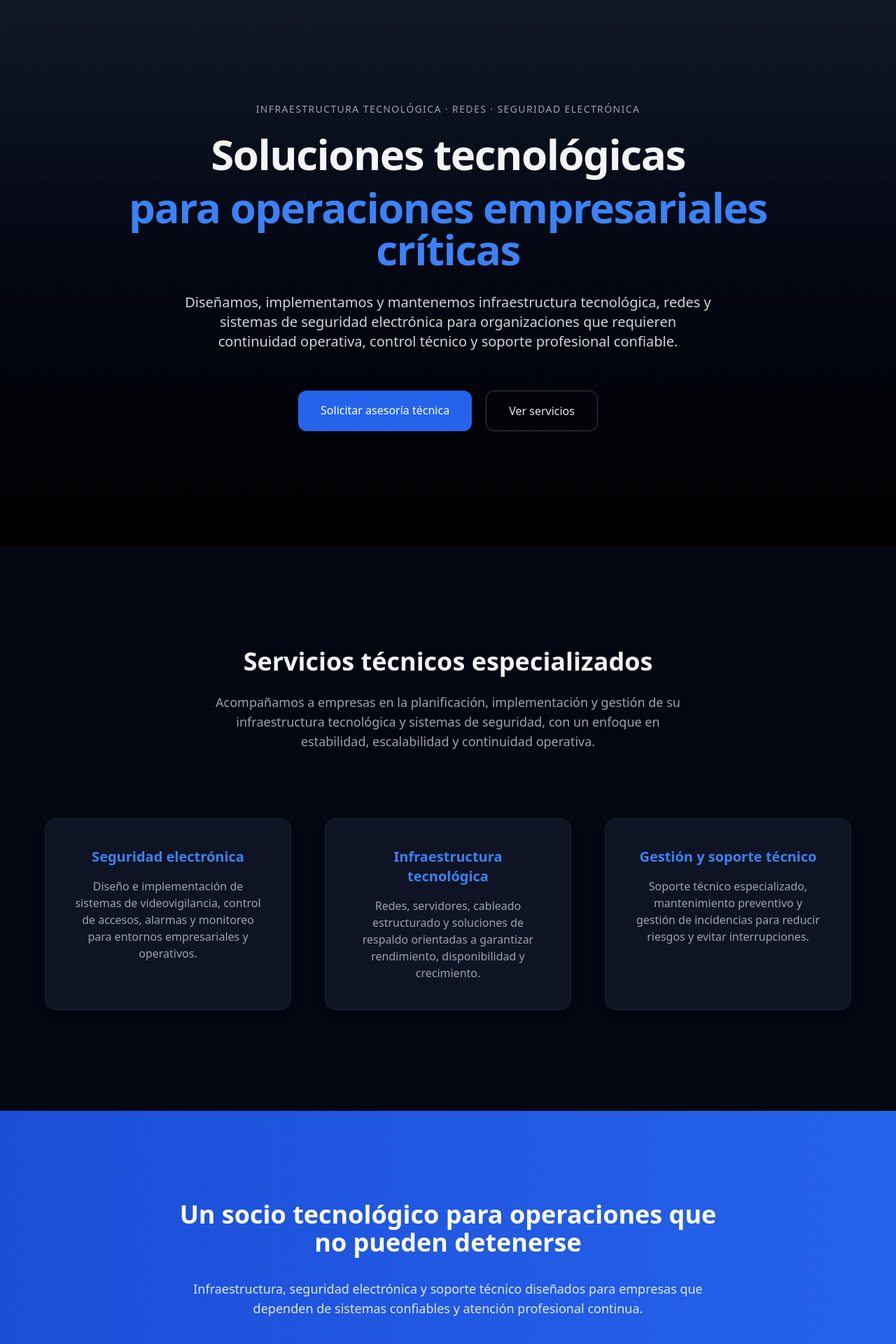
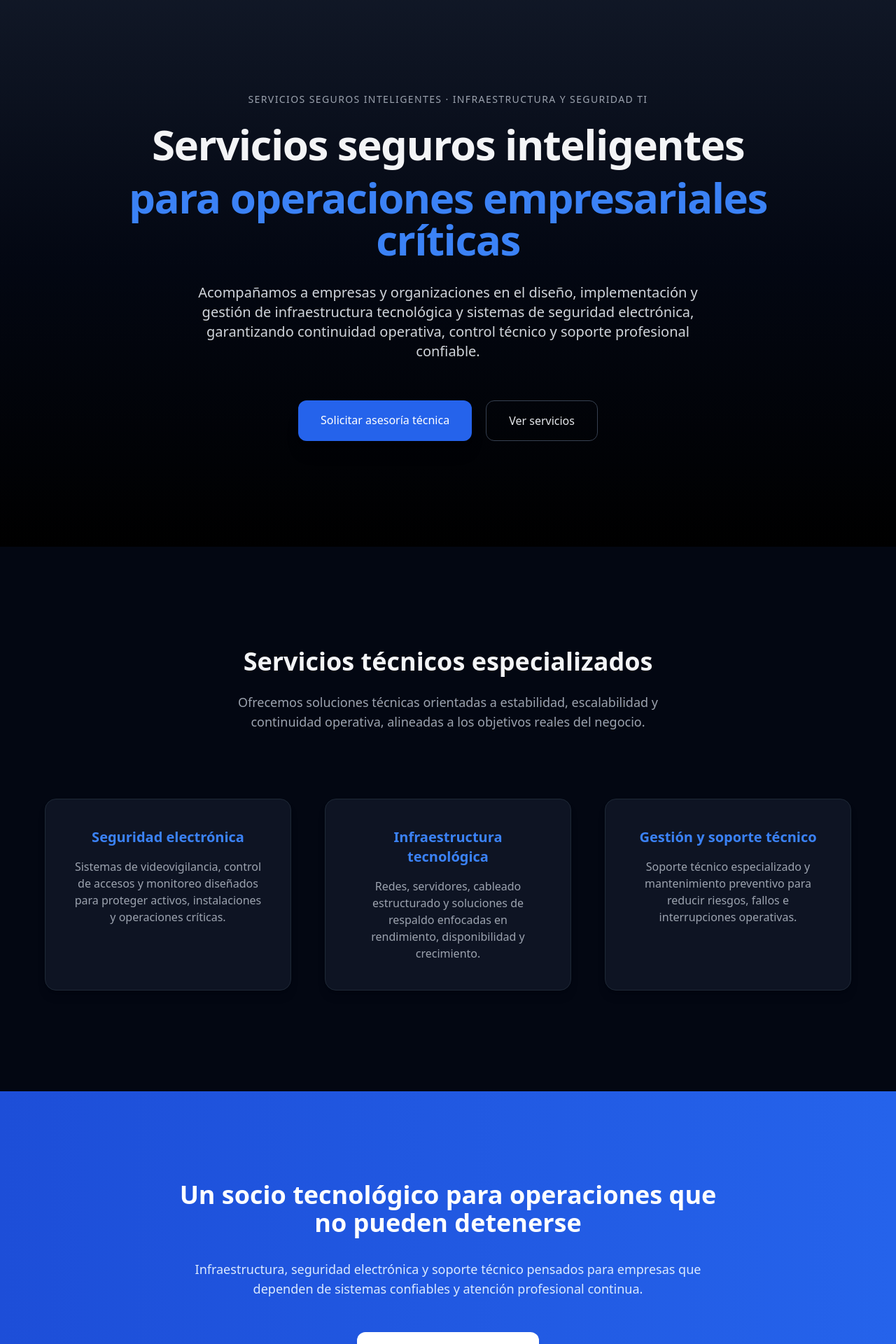
Before and after one commit to Leonard1600/secure-services-platform, a React (Vite) app in the folder client/: page / in a window 1280 px wide. Shown: the part 100-2020 px from the top of the page at 70% size. Built offline with nearby package versions, Linux system fonts and the light colour scheme.

Commit message:
refine home hero messaging and brand positioning

```diff
--- a/client/src/pages/Home.jsx
+++ b/client/src/pages/Home.jsx
@@ -14,20 +14,21 @@ const Home = () => {
           className="relative z-10 max-w-6xl mx-auto px-6 text-center"
         >
           <p className="text-xs sm:text-sm tracking-widest text-gray-400 uppercase mb-4 md:mb-6">
-            Infraestructura tecnológica · Redes · Seguridad electrónica
+            Servicios seguros inteligentes · Infraestructura y seguridad TI
           </p>
 
           <h1 className="text-3xl sm:text-4xl md:text-5xl lg:text-6xl font-extrabold tracking-tight mb-6 md:mb-8">
-            Soluciones tecnológicas
+            Servicios seguros inteligentes
             <span className="block text-blue-500 mt-3 md:mt-4">
               para operaciones empresariales críticas
             </span>
           </h1>
 
           <p className="text-sm sm:text-base md:text-lg lg:text-xl text-gray-300 max-w-3xl mx-auto mb-10 md:mb-14 leading-relaxed">
-            Diseñamos, implementamos y mantenemos infraestructura tecnológica,
-            redes y sistemas de seguridad electrónica para organizaciones que
-            requieren continuidad operativa, control técnico y soporte profesional confiable.
+            Acompañamos a empresas y organizaciones en el diseño, implementación
+            y gestión de infraestructura tecnológica y sistemas de seguridad
+            electrónica, garantizando continuidad operativa, control técnico y
+            soporte profesional confiable.
           </p>
 
           <div className="flex justify-center gap-4 sm:gap-5 flex-wrap">
@@ -56,9 +57,9 @@ const Home = () => {
               Servicios técnicos especializados
             </h2>
             <p className="text-gray-400 max-w-2xl mx-auto text-sm sm:text-base md:text-lg leading-relaxed">
-              Acompañamos a empresas en la planificación, implementación y
-              gestión de su infraestructura tecnológica y sistemas de seguridad,
-              con un enfoque en estabilidad, escalabilidad y continuidad operativa.
+              Ofrecemos soluciones técnicas orientadas a estabilidad,
+              escalabilidad y continuidad operativa, alineadas a los objetivos
+              reales del negocio.
             </p>
           </div>
 
@@ -66,15 +67,15 @@ const Home = () => {
             {[
               {
                 title: 'Seguridad electrónica',
-                desc: 'Diseño e implementación de sistemas de videovigilancia, control de accesos, alarmas y monitoreo para entornos empresariales y operativos.'
+                desc: 'Sistemas de videovigilancia, control de accesos y monitoreo diseñados para proteger activos, instalaciones y operaciones críticas.'
               },
               {
                 title: 'Infraestructura tecnológica',
-                desc: 'Redes, servidores, cableado estructurado y soluciones de respaldo orientadas a garantizar rendimiento, disponibilidad y crecimiento.'
+                desc: 'Redes, servidores, cableado estructurado y soluciones de respaldo enfocadas en rendimiento, disponibilidad y crecimiento.'
               },
               {
                 title: 'Gestión y soporte técnico',
-                desc: 'Soporte técnico especializado, mantenimiento preventivo y gestión de incidencias para reducir riesgos y evitar interrupciones.'
+                desc: 'Soporte técnico especializado y mantenimiento preventivo para reducir riesgos, fallos e interrupciones operativas.'
               }
             ].map(service => (
               <motion.article
@@ -109,8 +110,9 @@ const Home = () => {
           </h2>
 
           <p className="mb-10 md:mb-12 text-blue-100 text-sm sm:text-base md:text-lg leading-relaxed">
-            Infraestructura, seguridad electrónica y soporte técnico diseñados
-            para empresas que dependen de sistemas confiables y atención profesional continua.
+            Infraestructura, seguridad electrónica y soporte técnico pensados
+            para empresas que dependen de sistemas confiables y atención
+            profesional continua.
           </p>
 
           <Link
```
